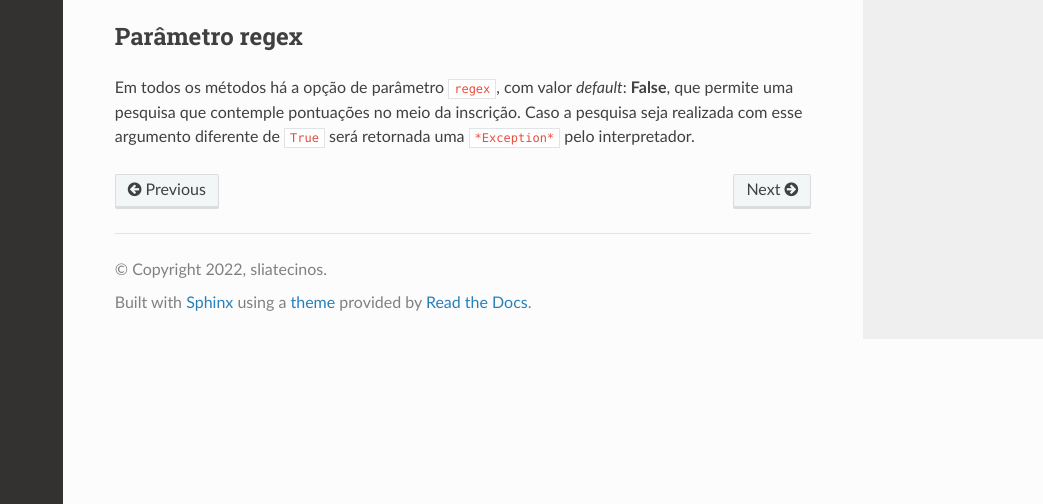
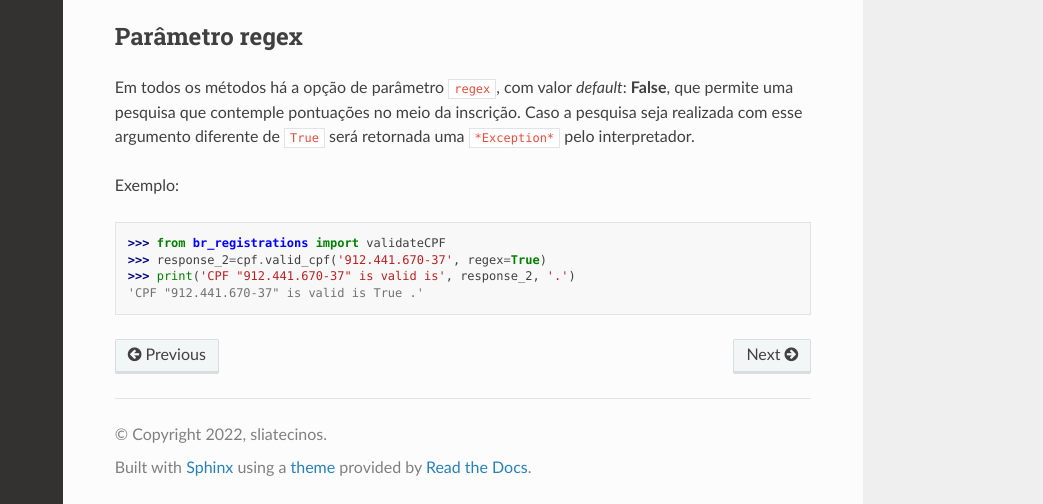
Before and after one commit to sliatecinos/CPF_CNPJ, a Sphinx documentation site: the page built from docs/source/methods.rst, in a window 1280 px wide and 900 px high, scrolled down 738 px, cut to the strip 396-900 px from the top of the window. Shown: the whole strip, without its empty margins (237-1280 px from the left). Built offline with Sphinx 7.4.7 and the Read the Docs theme 2.0.0, drawn with Linux system fonts in a browser that asks for light colours.

Commit message:
Update 'rtd' files

```diff
--- a/docs/source/methods.rst
+++ b/docs/source/methods.rst
@@ -46,5 +46,11 @@ que permite uma pesquisa que contemple pontuações no meio da inscrição.
 Caso a pesquisa seja realizada com esse argumento diferente de ``True`` será retornada uma
 ``*Exception*`` pelo interpretador.
 
-.. .. autoexception:: br_registrations.InvalidKindError
+Exemplo:
+
+>>> from br_registrations import validateCPF
+>>> response_2=cpf.valid_cpf('912.441.670-37', regex=True)
+>>> print('CPF "912.441.670-37" is valid is', response_2, '.')
+'CPF "912.441.670-37" is valid is True .'
+
 .. :py:func:`lumache.get_random_ingredients`
```
Also changed, not shown: 2 other files.
